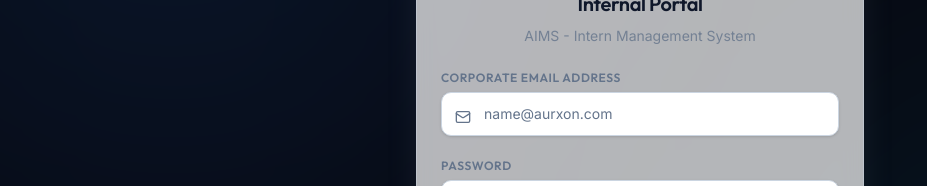
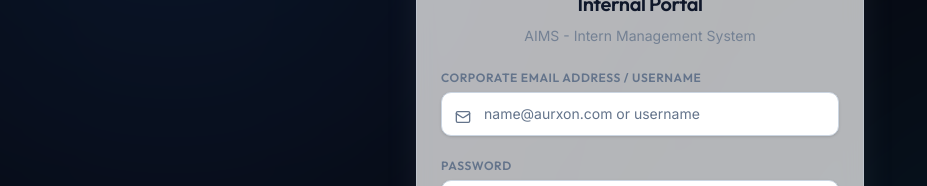
Before and after one commit to CodeSage4D/AIMS, a Next.js app: page /login in a window 1280 px wide. Shown: the part 248-434 px from the top of the page, without its empty margins (0-927 px from the left). Built offline with nearby package versions, Linux system fonts and the light colour scheme.

Commit message:
fix: change login input type to text to support dev-only username fallback

```diff
--- a/src/app/(auth)/login/page.tsx
+++ b/src/app/(auth)/login/page.tsx
@@ -87,9 +87,9 @@ export default function LoginPage() {
                   <Mail className="h-4 w-4" />
                 </div>
                 <Input
-                  label="Corporate Email Address"
-                  type="email"
-                  placeholder="name@aurxon.com"
+                  label="Corporate Email Address / Username"
+                  type="text"
+                  placeholder="name@aurxon.com or username"
                   value={email}
                   onChange={(e) => setEmail(e.target.value)}
                   className="pl-10.5"
```
